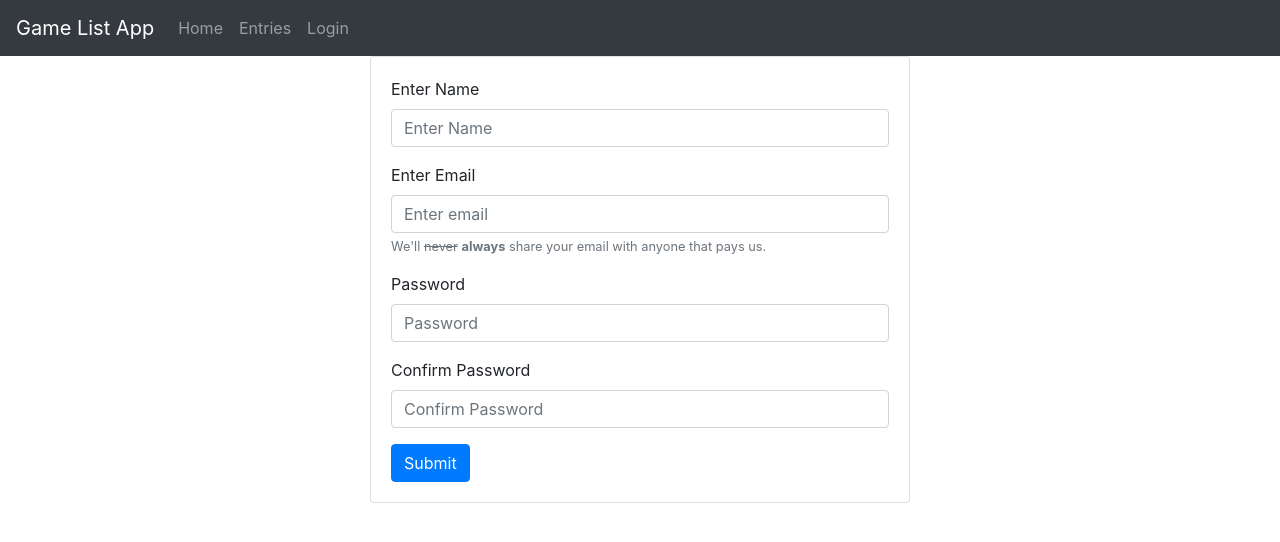
After one commit to MichaelBrandon/gameListApp, a Node server app: page /users/register in a window 1280 px wide. The commit adds this page. Shown: the top 542 px of the page. Run offline with Node 20, Linux system fonts and the light colour scheme; some libraries are stand-ins or nearby versions.

Commit message:
2/7/2019

```diff
--- /dev/null
+++ b/routes/users.js
@@ -0,0 +1,78 @@
+var express = require('express');
+var mongoose = require('mongoose');
+var bcrypt = require('bcryptjs');
+var router = express.Router();
+
+//Load User Model
+require('../models/Users');
+var User = mongoose.model('Users');
+
+//route to register user
+router.get('/register', function(req,res){
+    res.render('users/register');
+});
+
+router.post('/register', function(req,res){
+    var errors = [];
+
+    if(req.body.password != req.body.password2) {
+        errors.push({text:"Paswords do not match"});
+    }
+
+    if(req.body.password.length < 4) {
+        errors.push({text:"Password must be at least 4 characters long"});
+    }
+
+    if(errors.length > 0 ) {
+        res.render('users/register', {
+            errors:errors,
+            name:req.body.name,
+            email:req.body.email,
+            password:req.body.password,
+            password2:req.body.password2
+        });
+    }else{
+        User.findOne({email:req.body.email})
+        .then(function(user){
+            if(user) {
+                //add flash message to that user exists(not implemented yet)
+                res.redirect("/users/register");
+            } else{
+                var newUser = new User({
+                    name:req.body.name,
+                    email:req.body.email,
+                    password:req.body.password
+                })
+
+                bcrypt.genSalt(10, function(err, salt){
+                    bcrypt.hash(newUser.password, salt, function(err, hash){
+                        if(err)throw err;
+                        newUser.password = hash;
+                        newUser.save()
+                        .then(function(user) {
+                            res.redirect('/login');
+                        }).catch(function(err) {
+                            console.log(err);
+                            return;
+                        })
+                    });
+                })
+            }
+
+        })
+    }
+
+    /*
+    var newUser = {
+        name:req.body.name,
+        email:req.body.email,
+        password:req.body.password
+    }
+    new User(newUser)
+    .save()
+    .then(function(user){
+        res.redirect('/')
+    });*/
+});
+
+module.exports = router;
--- /dev/null
+++ b/views/users/register.handlebars
@@ -0,0 +1,26 @@
+<div class="row">
+    <div class="col-md-6 mx-auto">
+        <div class="card card-body">
+            <form action="/users/register" method="POST">
+                <div class="form-group">
+                    <label for="exampleInputEmail1">Enter Name</label>
+                    <input type="text" class="form-control" aria-describedby="emailHelp" placeholder="Enter Name" name="name" value="{{name}}" required>
+                </div>
+                <div class="form-group">
+                    <label for="exampleInputEmail1">Enter Email</label>
+                    <input type="email" class="form-control" id="exampleInputEmail1" aria-describedby="emailHelp" placeholder="Enter email" name="email" value="{{email}}" required>
+                    <small id="emailHelp" class="form-text text-muted">We'll <s>never</s> <b>always</b> share your email with anyone that pays us.</small>
+                </div>
+                <div class="form-group">
+                    <label for="exampleInputPassword1">Password</label>
+                    <input type="password" class="form-control" name="password" id="exampleInputPassword1" placeholder="Password" value="{{password}}" required>
+                </div>
+                <div class="form-group">
+                    <label for="exampleInputPassword1">Confirm Password</label>
+                    <input type="password" class="form-control" name="password2" id="exampleInputPassword2" placeholder="Confirm Password" value="{{password2}}" required>
+                </div>
+                <button type="submit" class="btn btn-primary">Submit</button>
+            </form>
+        </div>
+    </div>
+</div>
```
Also changed, not shown: app.js (+52 -4 lines), config/passport.js (added, +36 -0 lines), helpers/auth.js (added, +8 -0 lines), models/Users.js (added, +24 -0 lines), package.json (+6 -1 lines), views/login.handlebars (+4 -7 lines), 2 other files.
